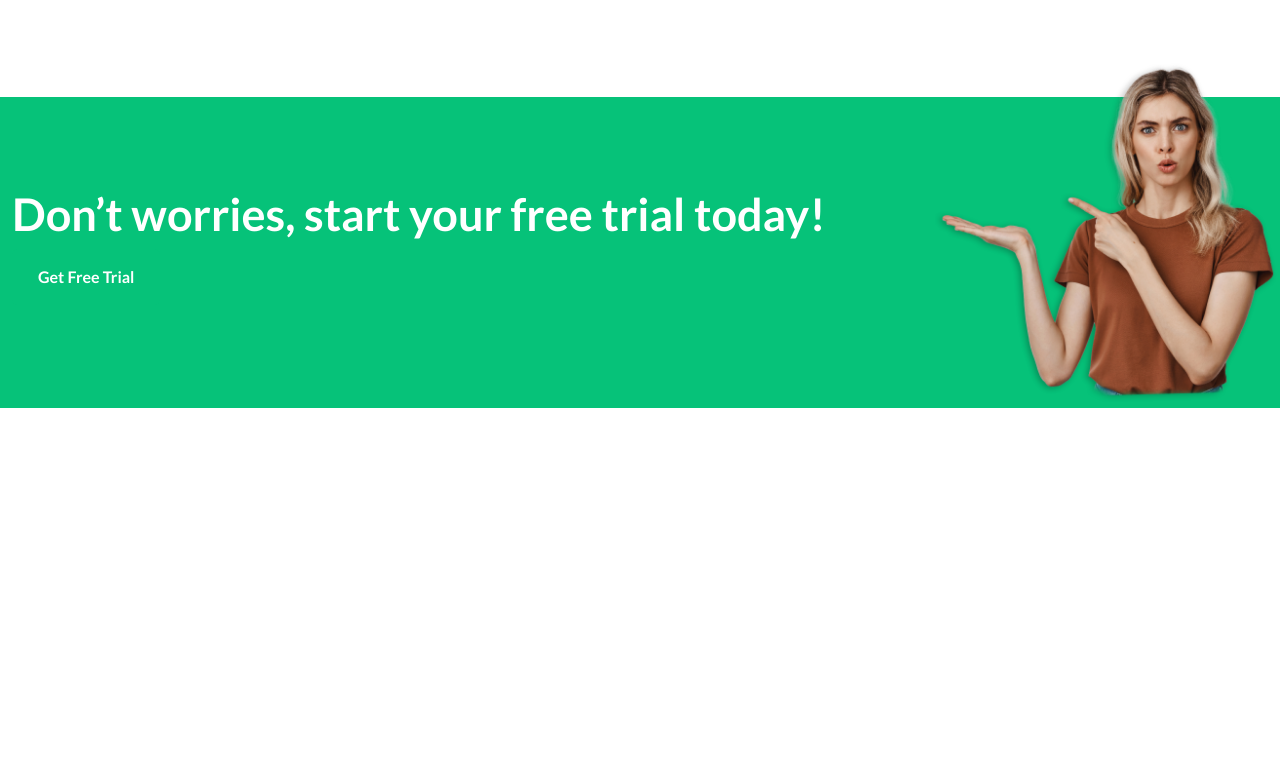
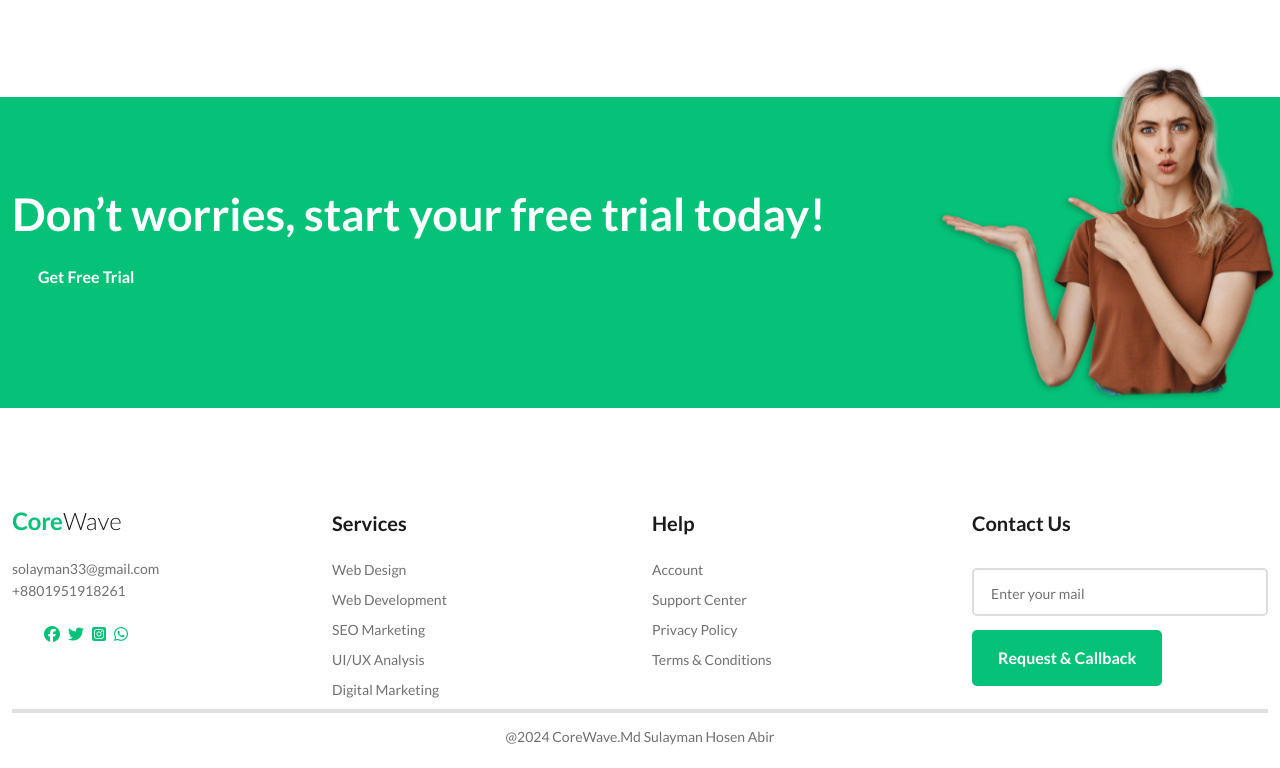
Before and after one commit to Sh75cr7/corewave__scss_project, a plain HTML site: page index.html in a window 1280 px wide. Shown: the part 4597-5365 px from the top of the page. Before the commit the page ends 5105 px from the top, so only its background shows below. Drawn offline with nearby package versions, Linux system fonts and the light colour scheme; a web font is replaced by a local one.

Commit message:
footer  commit

```diff
--- /dev/null
+++ b/components/_footer.scss
@@ -0,0 +1,81 @@
+#footer{
+    margin-bottom: 20px;
+    .footer_left{
+
+        p{
+            font-weight: 400;
+            font-size: 14px;
+            line-height: 22px;
+            color: $gray;
+            margin-top: 26px;
+            margin-bottom: 20px;
+        }
+        ul{
+            gap: 8px;
+
+            li{
+                list-style: none;
+                .footer__icon{
+                    color: $primary;
+                }
+            }
+        }
+    }
+    .footer__second{
+        h5{
+            font-weight: 600;
+            font-size: 20px;
+            line-height: 30px;
+            color: $black;
+            margin-bottom: 21px;
+        }
+        h6{
+            font-weight: 400;
+            font-size: 14px;
+            line-height: 22px;
+            color: $gray;
+        }
+    }
+    .footer__last{
+        .footer__text{
+            width: 100%;
+            height: 48px;
+            border-radius: 5px;
+            border: 2px solid #DDDDDD;
+            margin-bottom: 14px;
+
+        }
+        h5{
+            font-weight: 600;
+            font-size: 20px;
+            line-height: 30px;
+            color: $black;
+            margin-bottom: 30px;
+        }
+        ::placeholder{
+            padding: 13px 15px;
+            font-weight: 400;
+            font-size: 14px;
+            line-height: 22px;
+            color: $gray;
+        }
+        a{
+            @include btn;
+            // display: inline-block;
+        }
+    }
+    .footer__line{
+        width: 100%;
+
+        border: 2px solid #E0E0E0;
+    }
+    h2{
+        text-align: center;
+        font-size: 14px;
+        font-weight: 500;
+        line-height: 22px;
+        color: $gray;
+        margin-top: 13px;
+
+    }
+}
--- a/index.html
+++ b/index.html
@@ -498,6 +498,63 @@ with our top services. -->
         </main>
         <footer>
             <!-- place footer here -->
+            <section id="footer">
+                <div class="container">
+                    <div class="row">
+                        <div class="col-lg-3">
+                            <div class="footer_left">
+                                <img src="./images/logo.png" alt="logo">
+
+                                    <p>solayman33@gmail.com <br>+8801951918261</p>
+
+
+                                <ul class="d-flex">
+                                    <li><i class="fa-brands fa-facebook footer__icon"></i></li>
+                                    <li><i class="fa-brands fa-twitter footer__icon"></i></li>
+                                    <li><i class="fa-brands fa-square-instagram footer__icon" ></i></li>
+                                    <li><i class="fa-brands fa-whatsapp footer__icon"></i></li>
+                                </ul>
+                            </div>
+
+                        </div>
+                        <div class="col-lg-3">
+                            <div class="footer__second">
+                                <h5>Services</h5>
+                                <h6>Web Design</h6>
+                                <h6>Web Development</h6>
+                                <h6>SEO Marketing</h6>
+                                <h6>UI/UX Analysis</h6>
+                                <h6>Digital Marketing</h6>
+                            </div>
+
+                        </div>
+                        <div class="col-lg-3">
+                            <div class="footer__second">
+                                <h5>Help</h5>
+                                <h6>Account</h6>
+                                <h6>Support Center</h6>
+                                <h6>Privacy Policy</h6>
+                                <h6>Terms & Conditions</h6>
+
+                            </div>
+
+                        </div>
+                        <div class="col-lg-3">
+                            <div class="footer__last">
+                                <h5>Contact Us</h5>
+                                <input class="footer__text" type="text" placeholder="Enter your mail">
+                                <a href="#"> Request & Callback</a>
+                            </div>
+
+                        </div>
+                    </div>
+                    <div class="footer__line">
+
+                    </div>
+                    <h2>@2024 CoreWave.Md Sulayman Hosen Abir</h2>
+                </div>
+
+            </section>
         </footer>
         <!-- Bootstrap JavaScript Libraries -->
         <script
--- a/style.scss
+++ b/style.scss
@@ -8,3 +8,4 @@
 @import './components/business';
 @import './components/clients';
 @import './components/worries';
+@import './components/footer';
```
Also changed, not shown: style.css, 1 other file.
